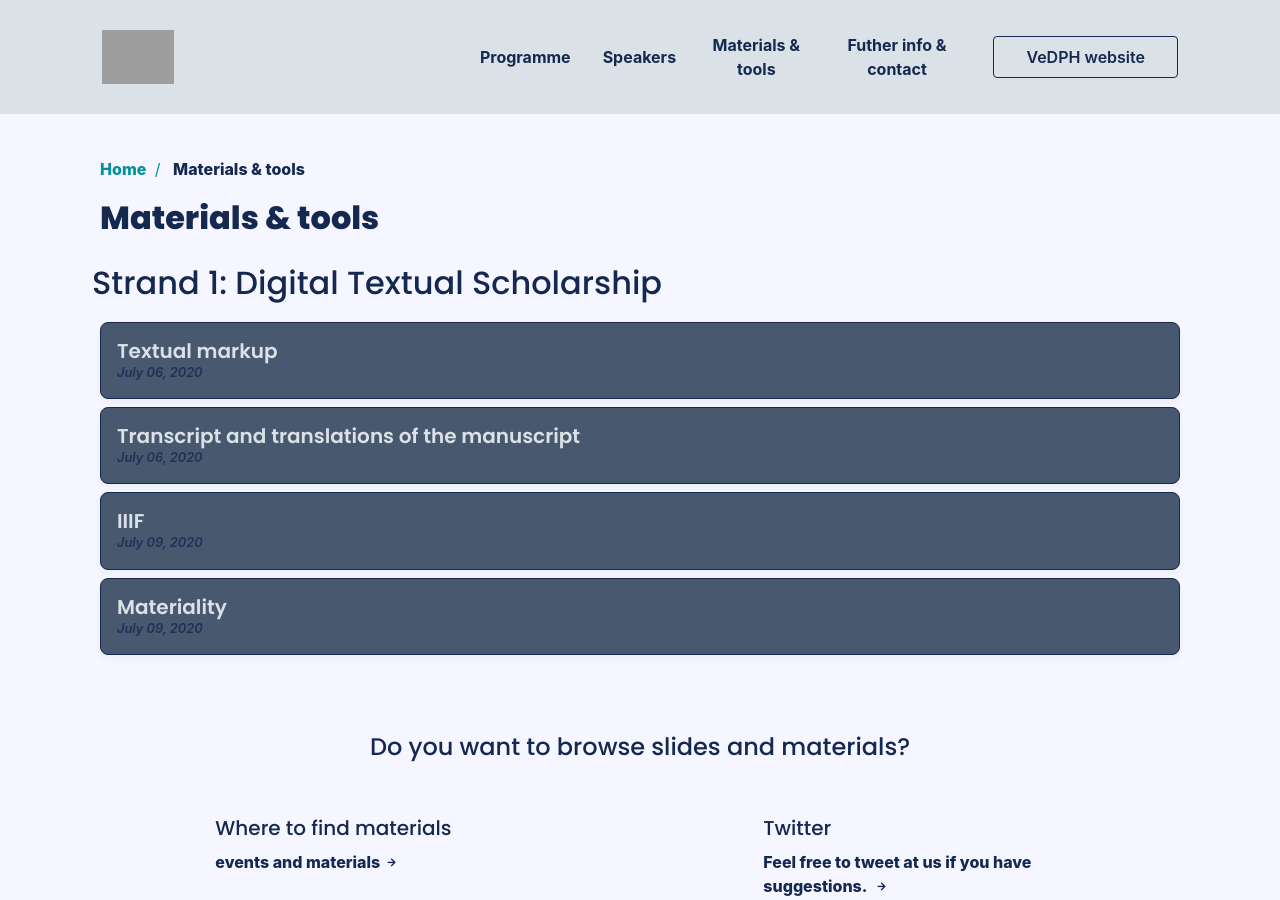
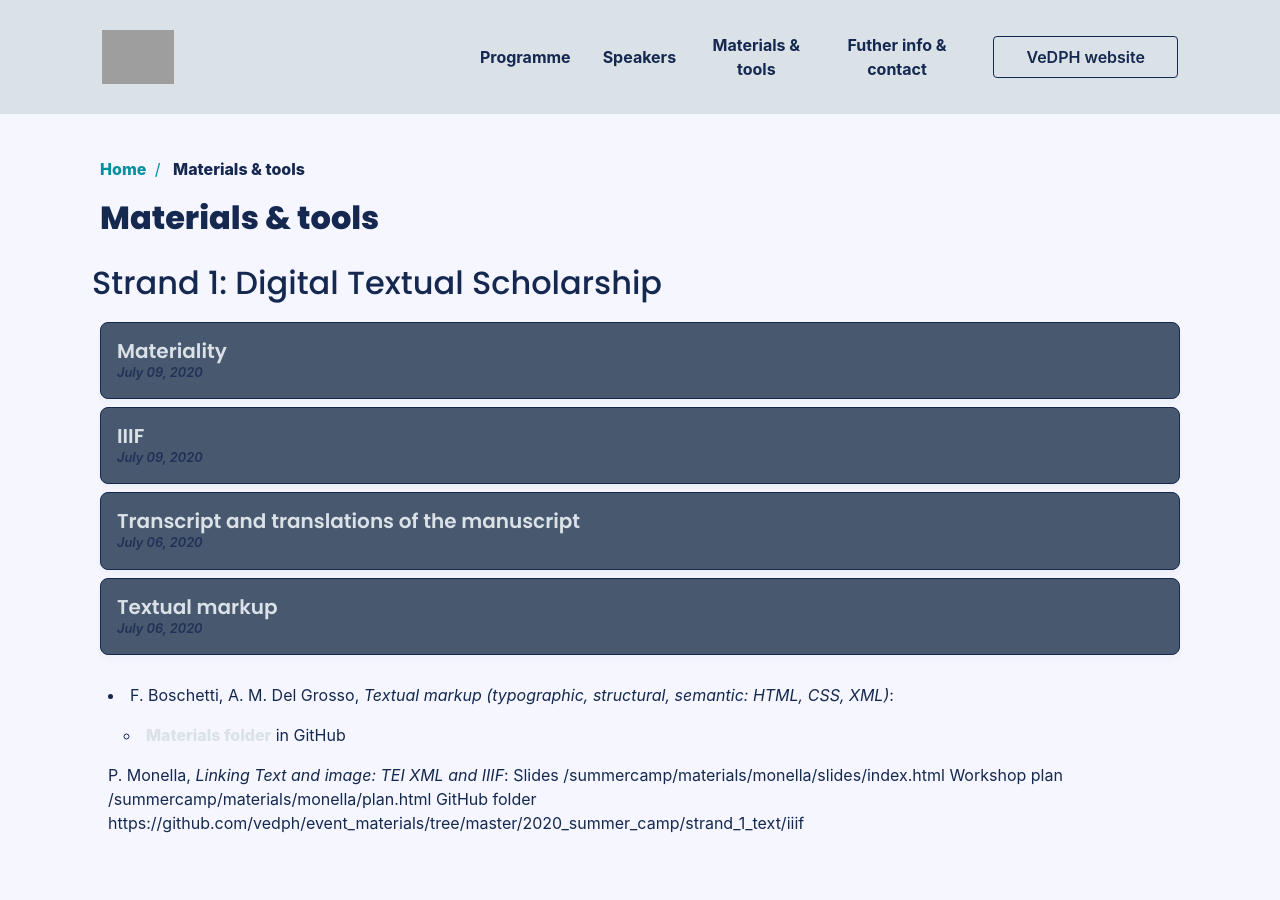
Before and after one commit to vedph/summercamp, a Jekyll site: the page built from materials/index.html, in a window 1280 px wide and 900 px high. Built offline with Jekyll 4.4.1, drawn with Linux system fonts in a browser that asks for light colours; nearby versions of some CDN libraries; some web fonts are replaced; grey boxes are pictures that could not be loaded.

Commit message:
Reverse chronological sort of posts

```diff
--- a/materials/index.html
+++ b/materials/index.html
@@ -6,11 +6,30 @@ title: Materials & tools
 
 <h2>Strand 1: Digital Textual Scholarship</h2>
 
-{% for p in site.pages %}
+{% for p in site.pages reversed %}
   {% if p.subcategory == "materials" %}
     {% include card.html %}
   {% endif %}
 {% endfor %}
+
+<ul>
+    <li>F. Boschetti, A. M. Del Grosso,
+        <em>Textual markup (typographic, structural, semantic: HTML, CSS, XML)</em>:
+        <ul>
+            <li><a href="https://github.com/vedph/event_materials/tree/master/2020_summer_camp/strand_1_text/html">
+                    Materials folder</a> in GitHub</li>
+        </ul>
+    </li>
+    P. Monella,
+    <em>Linking Text and image: TEI XML and IIIF</em>:
+    Slides
+    {{site.baseurl}}/materials/monella/slides/index.html
+    Workshop plan
+    {{site.baseurl}}/materials/monella/plan.html
+    GitHub folder
+    https://github.com/vedph/event_materials/tree/master/2020_summer_camp/strand_1_text/iiif
+</ul>
+
 
 
 <!--h2>Strand 2: Digital and Public History</h2>
```
